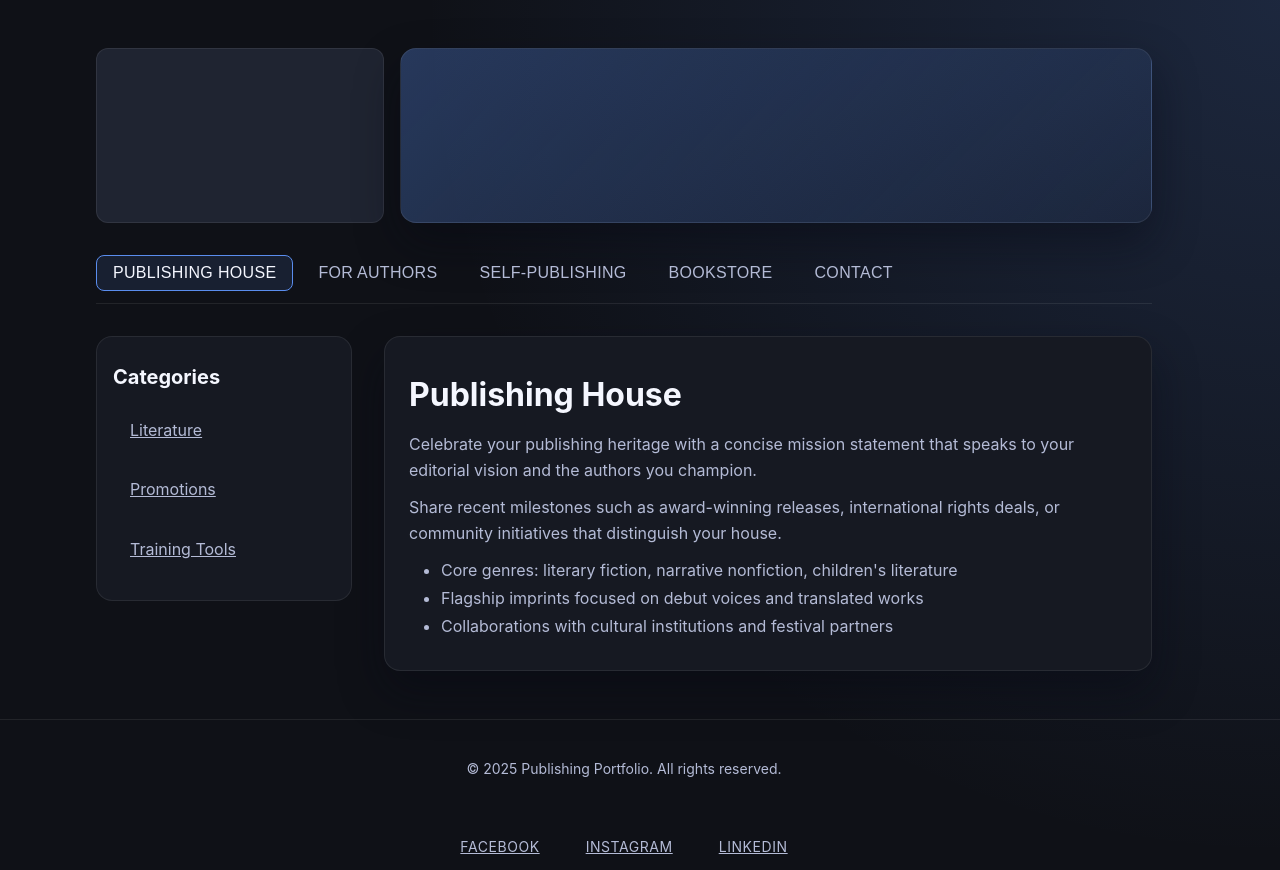
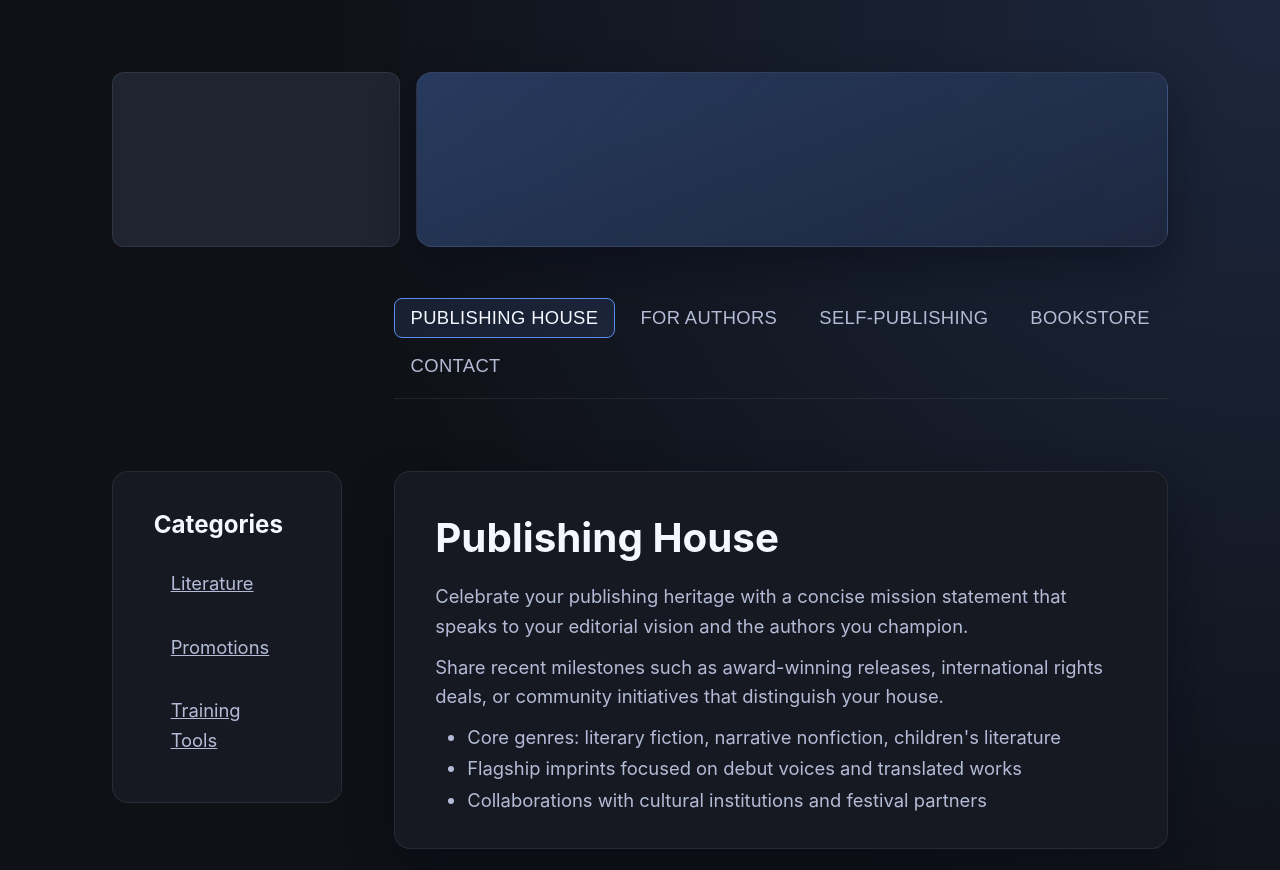
Before and after one commit to Olga-Zydziak/monai_chatbot, a plain HTML site: page index.html in a window 1280 px wide. Shown: the top 870 px of the page. Drawn offline with Linux system fonts and the light colour scheme.

Commit message:
Refine responsive layout alignment

```diff
--- a/index.html
+++ b/index.html
@@ -8,7 +8,7 @@
 </head>
 <body class="page">
   <header class="page__header site-header">
-    <div class="page__container page__container--align-start site-header__inner">
+    <div class="page__container site-header__inner">
       <div class="site-header__branding">
         <div class="site-header__logo" aria-label="Logo placeholder"></div>
         <div class="site-header__hero"></div>
@@ -35,7 +35,7 @@
     </div>
   </header>
   <main class="page__main">
-    <div class="page__container page__container--align-start layout">
+    <div class="page__container layout">
       <aside class="layout__aside categories" aria-label="Categories">
         <h2 class="categories__title">Categories</h2>
         <ul class="categories__list">
@@ -53,7 +53,7 @@
     </div>
   </main>
   <footer class="page__footer site-footer">
-    <div class="page__container page__container--align-start site-footer__inner">
+    <div class="page__container site-footer__inner">
       <p class="site-footer__text">© <span id="current-year"></span> Publishing Portfolio. All rights reserved.</p>
       <nav class="site-footer__social" aria-label="Social media">
         <ul class="site-footer__social-list">
--- a/style.css
+++ b/style.css
@@ -13,11 +13,11 @@
   --color-error-muted-strong: rgba(255, 107, 129, 0.2);
 
   --font-family-base: 'Inter', 'Segoe UI', Roboto, Helvetica, Arial, sans-serif;
-  --font-size-300: 0.875rem;
-  --font-size-400: 1rem;
-  --font-size-500: 1.25rem;
-  --font-size-600: 1.5rem;
-  --font-size-700: 2rem;
+  --font-size-300: clamp(0.85rem, 0.8rem + 0.3vw, 0.95rem);
+  --font-size-400: clamp(1rem, 0.95rem + 0.35vw, 1.15rem);
+  --font-size-500: clamp(1.25rem, 1.15rem + 0.45vw, 1.55rem);
+  --font-size-600: clamp(1.5rem, 1.35rem + 0.7vw, 1.95rem);
+  --font-size-700: clamp(2rem, 1.8rem + 0.9vw, 2.6rem);
 
   --space-2xs: 0.25rem;
   --space-xs: 0.5rem;
@@ -34,6 +34,13 @@
   --shadow-elevated: 0 20px 45px rgba(6, 9, 19, 0.45);
   --transition-base: 200ms ease;
   --max-content-width: 72rem;
+  --layout-gutter: clamp(1.25rem, 4vw, 3rem);
+  --layout-gap: clamp(2rem, 4vw, 3.5rem);
+  --layout-section-spacing: clamp(2.5rem, 6vw, 4.5rem);
+  --layout-sidebar-width: clamp(14rem, 18vw, 20rem);
+  --panel-padding-block: clamp(1.75rem, 1.3rem + 1vw, 2.75rem);
+  --panel-padding-inline: clamp(1.5rem, 1.1rem + 1.8vw, 3rem);
+  --card-padding: clamp(1.5rem, 1.1rem + 1.5vw, 2.75rem);
 }
 
 * {
@@ -54,6 +61,7 @@ body {
   min-height: 100vh;
   display: flex;
   flex-direction: column;
+  font-size: var(--font-size-400);
 }
 
 a {
@@ -78,22 +86,19 @@ input:focus-visible {
 }
 
 .page__container {
-  width: min(100%, var(--max-content-width));
+  width: 100%;
+  max-width: var(--max-content-width);
   margin-inline: auto;
-  padding-inline: var(--space-md);
-}
-
-.page__container--align-start {
-  margin-inline: auto;
+  padding-inline: var(--layout-gutter);
 }
 
 .page__header {
-  padding: var(--space-xl) 0 var(--space-lg);
+  padding-block: var(--layout-section-spacing);
 }
 
 .site-header__inner {
   display: grid;
-  gap: var(--space-lg);
+  gap: var(--layout-gap);
   align-items: center;
 }
 
@@ -167,20 +172,21 @@ input:focus-visible {
 
 .page__main {
   flex: 1;
-  padding: 0 0 var(--space-2xl);
+  padding-block-end: var(--layout-section-spacing);
 }
 
 .layout {
-  display: flex;
-  flex-direction: column;
-  gap: var(--space-xl);
+  display: grid;
+  gap: var(--layout-gap);
+  align-items: start;
 }
 
 .layout__aside {
   background-color: var(--color-surface);
   border-radius: var(--radius-lg);
   border: 1px solid var(--color-border);
-  padding: var(--space-lg) var(--space-md);
+  padding: var(--panel-padding-block) var(--panel-padding-inline);
+  align-self: start;
 }
 
 .categories__title {
@@ -218,7 +224,7 @@ input:focus-visible {
   background-color: var(--color-surface);
   border-radius: var(--radius-lg);
   border: 1px solid var(--color-border);
-  padding: var(--space-xl) var(--space-lg);
+  padding: var(--panel-padding-block) var(--panel-padding-inline);
   box-shadow: var(--shadow-elevated);
 }
 
@@ -264,7 +270,7 @@ input:focus-visible {
 .panels__contact {
   display: grid;
   gap: var(--space-lg);
-  padding: var(--space-lg);
+  padding: var(--card-padding);
   border-radius: var(--radius-lg);
   border: 1px solid var(--color-border);
   background: linear-gradient(145deg, rgba(90, 141, 238, 0.12), transparent 70%);
@@ -400,7 +406,7 @@ input:focus-visible {
 }
 
 .site-footer {
-  padding: var(--space-lg) 0;
+  padding-block: var(--layout-section-spacing);
   border-top: 1px solid var(--color-border);
 }
 
@@ -449,16 +455,16 @@ input:focus-visible {
 }
 
 .content-manager {
-  padding: var(--space-2xl) 0;
+  padding-block: var(--layout-section-spacing);
 }
 
 .content-manager__inner {
   display: grid;
-  gap: var(--space-xl);
+  gap: var(--layout-gap);
   background-color: var(--color-surface);
   border-radius: var(--radius-lg);
   border: 1px solid var(--color-border);
-  padding: var(--space-xl) var(--space-lg);
+  padding: var(--panel-padding-block) var(--panel-padding-inline);
   box-shadow: var(--shadow-elevated);
 }
 
@@ -496,7 +502,7 @@ input:focus-visible {
 .content-manager__fieldset {
   border: 1px solid var(--color-border);
   border-radius: var(--radius-md);
-  padding: var(--space-lg) var(--space-md);
+  padding: var(--card-padding);
   display: grid;
   gap: var(--space-md);
   background-color: var(--color-surface-alt);
@@ -638,7 +644,7 @@ input:focus-visible {
 
 .category-page {
   flex: 1;
-  padding: var(--space-2xl) 0;
+  padding-block: var(--layout-section-spacing);
 }
 
 .category-page__inner {
@@ -648,15 +654,15 @@ input:focus-visible {
 }
 
 .category-page__container {
-  max-width: 36rem;
+  width: min(100%, 36rem);
   background-color: var(--color-surface);
   border-radius: var(--radius-lg);
   border: 1px solid var(--color-border);
-  padding: var(--space-xl);
+  padding: var(--card-padding);
   box-shadow: var(--shadow-elevated);
   display: grid;
   gap: var(--space-md);
-  text-align: left;
+  text-align: center;
 }
 
 .category-page__title {
@@ -692,40 +698,8 @@ input:focus-visible {
 }
 
 @media (min-width: 48rem) {
-  .page__container {
-    padding-inline: var(--space-2xl);
-  }
-
-  .page__header {
-    padding: var(--space-2xl) 0 var(--space-xl);
-  }
-
-  .site-header__inner {
-    gap: var(--space-xl);
-  }
-
-  .site-header__branding {
-    grid-template-columns: minmax(8rem, 14rem) 1fr;
-  }
-
   .tabs__button {
     font-size: var(--font-size-400);
-  }
-
-  .layout {
-    flex-direction: row;
-    align-items: flex-start;
-  }
-
-  .layout__aside {
-    flex: 0 0 16rem;
-    position: sticky;
-    top: var(--space-xl);
-    height: fit-content;
-  }
-
-  .layout__content {
-    flex: 1;
   }
 
   .panels__form-fields {
@@ -735,6 +709,37 @@ input:focus-visible {
   .panels__form-field--wide {
     grid-column: 1 / -1;
   }
+}
+
+@media (min-width: 60rem) {
+  .site-header__inner {
+    grid-template-columns: minmax(0, var(--layout-sidebar-width)) minmax(0, 1fr);
+    align-items: end;
+  }
+
+  .site-header__branding {
+    grid-column: 1 / -1;
+    grid-template-columns: minmax(8rem, 14rem) 1fr;
+  }
+
+  .site-header__tabs {
+    grid-column: 2 / -1;
+    justify-self: start;
+  }
+
+  .layout {
+    grid-template-columns: minmax(0, var(--layout-sidebar-width)) minmax(0, 1fr);
+  }
+
+  .layout__aside {
+    position: sticky;
+    top: var(--layout-section-spacing);
+    height: fit-content;
+  }
+
+  .panels__title {
+    font-size: var(--font-size-700);
+  }
 
   .content-manager__inner {
     grid-template-columns: minmax(16rem, 22rem) 1fr;
@@ -743,23 +748,12 @@ input:focus-visible {
 
   .content-manager__header {
     position: sticky;
-    top: var(--space-xl);
+    top: var(--layout-section-spacing);
   }
 }
 
-@media (min-width: 64rem) {
+@media (min-width: 75rem) {
   .site-header__branding {
     grid-template-columns: minmax(10rem, 18rem) 1fr;
   }
-
-  .panels__title {
-    font-size: var(--font-size-700);
-  }
 }
-
-@media (min-width: 80rem) {
-  .page__container--align-start {
-    margin-left: var(--space-2xl);
-    margin-right: auto;
-  }
-}
```
